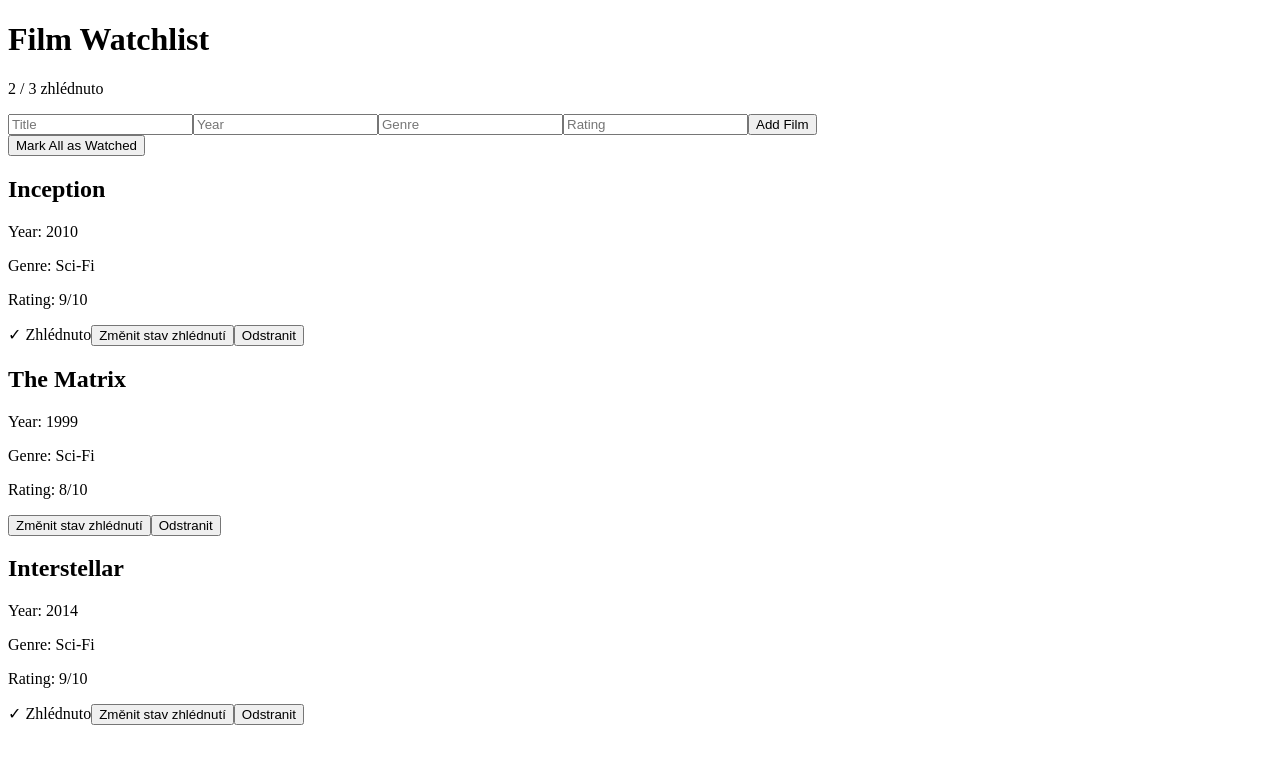
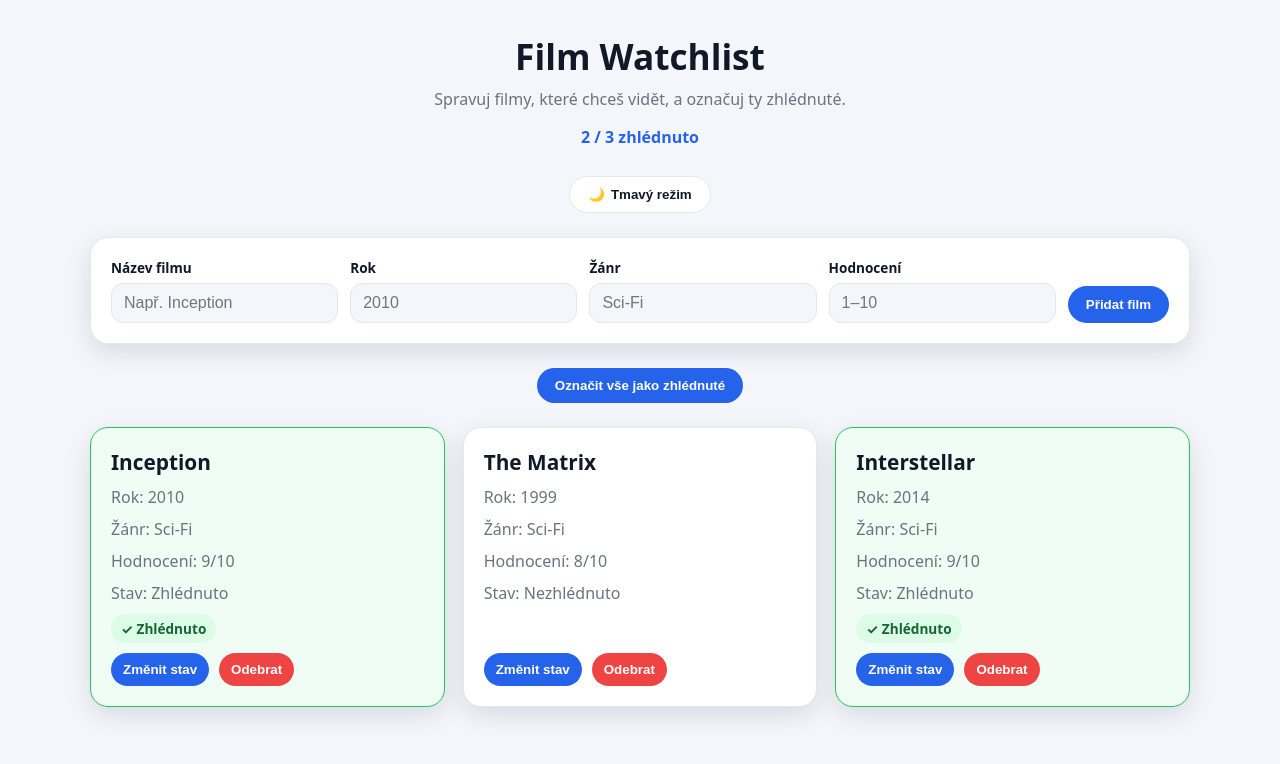
Before and after one commit to seyvv/4IT427_seyv00, a React (Vite) app: page / in a window 1280 px wide. Shown: the top 764 px of the page. Built offline with nearby package versions, Linux system fonts and the light colour scheme.

Commit message:
feat: Úkol 4 - css and styling

```diff
--- a/package.json
+++ b/package.json
@@ -12,7 +12,8 @@
   "dependencies": {
     "@tanstack/react-query": "^5.100.11",
     "react": "^19.2.6",
-    "react-dom": "^19.2.6"
+    "react-dom": "^19.2.6",
+    "react-router-dom": "^7.15.1"
   },
   "devDependencies": {
     "@eslint/js": "^10.0.1",
--- /dev/null
+++ b/src/App.module.css
@@ -0,0 +1,99 @@
+.app {
+    min-height: 100vh;
+    padding: 32px 20px;
+    background: var(--color-bg);
+    color: var(--color-text);
+}
+
+.container {
+    max-width: 1100px;
+    margin: 0 auto;
+}
+
+.header {
+    margin-bottom: 24px;
+    text-align: center;
+}
+
+.title {
+    margin: 0;
+    font-size: 2.2rem;
+    color: var(--color-text);
+}
+
+.subtitle {
+    margin-top: 8px;
+    color: var(--color-text-muted);
+}
+
+.stats {
+    margin-top: 12px;
+    font-weight: 600;
+    color: var(--color-primary);
+}
+
+.actions {
+    display: flex;
+    justify-content: center;
+    gap: 12px;
+    margin: 24px 0;
+}
+
+.primaryButton,
+.secondaryButton {
+    border: none;
+    border-radius: 999px;
+    padding: 10px 18px;
+    font-weight: 600;
+    cursor: pointer;
+    transition: background 0.2s ease, transform 0.2s ease, border-color 0.2s ease;
+}
+
+.primaryButton {
+    background: var(--color-primary);
+    color: white;
+}
+
+.primaryButton:hover {
+    background: var(--color-primary-hover);
+    transform: translateY(-2px);
+}
+
+.secondaryButton {
+    display: inline-flex;
+    align-items: center;
+    justify-content: center;
+    margin-top: 12px;
+    border: 1px solid var(--color-border);
+    background: var(--color-surface);
+    color: var(--color-text);
+}
+
+.secondaryButton:hover {
+    border-color: var(--color-primary);
+    transform: translateY(-2px);
+}
+
+.grid {
+    display: grid;
+    grid-template-columns: repeat(auto-fill, minmax(280px, 1fr));
+    gap: 18px;
+}
+
+.themeIcon {
+    margin-right: 6px;
+}
+
+@media (max-width: 600px) {
+    .app {
+        padding: 20px 12px;
+    }
+
+    .title {
+        font-size: 1.7rem;
+    }
+
+    .grid {
+        grid-template-columns: 1fr;
+    }
+}
--- a/src/App.tsx
+++ b/src/App.tsx
@@ -1,10 +1,15 @@
+/* Stylingová metoda: CSS Modules */
+import styles from "./App.module.css";
+
 import FilmCard from "./components/FilmCard";
 import { useWatchlist } from "./context/WatchlistContext";
 import { AddFilmForm } from "./components/AddFilmForm";
-import { useEffect } from "react";
+import { useEffect, useState } from "react";
 
 function App() {
   const { films, handleToggleWatched, removeFilm, markAllAsWatched } = useWatchlist();
+
+  const [isDarkMode, setIsDarkMode] = useState(false);
 
   const watchedCount = films.filter((film) => film.watched).length;
   const totalCount = films.length;
@@ -13,18 +18,49 @@
     document.title = `Watchlist ${watchedCount} / ${totalCount} zhlédnuto`;
   }, [films]);
 
+  const toggleDarkMode = () => {
+    document.documentElement.classList.toggle("dark");
+    setIsDarkMode((prev) => !prev);
+  };
+
   return (
-    <>
-      <h1>Film Watchlist</h1>
-      <p>
+    <main className={styles.app}>
+      <div className={styles.container}>
+        <header className={styles.header}>
+          <h1 className={styles.title}>Film Watchlist</h1>
+          <p className={styles.subtitle}>
+            Spravuj filmy, které chceš vidět, a označuj ty zhlédnuté.
+          </p>
+          <p className={styles.stats}>
             {watchedCount} / {totalCount} zhlédnuto
           </p>
 
+          <button
+            className={styles.secondaryButton}
+            onClick={toggleDarkMode}
+          >
+            <span className={styles.themeIcon} aria-hidden="true">
+              {isDarkMode ? "☀️" : "🌙"}
+            </span>
+
+            {isDarkMode ? "Světlý režim" : "Tmavý režim"}
+          </button>
+
+
+        </header>
+
         <AddFilmForm />
 
-      <button onClick={markAllAsWatched}>Mark All as Watched</button>
+        <div className={styles.actions}>
+          <button
+            className={styles.primaryButton}
+            onClick={markAllAsWatched}
+          >
+            Označit vše jako zhlédnuté
+          </button>
+        </div>
 
-      <div>
+        <div className={styles.grid}>
           {films.map((film) => (
             <FilmCard
               key={film.id}
@@ -39,8 +75,8 @@
             />
           ))}
         </div>
-
-    </>
+      </div>
+    </main>
   );
 }
 
--- /dev/null
+++ b/src/components/AddFilmForm.module.css
@@ -0,0 +1,80 @@
+.form {
+    display: grid;
+    grid-template-columns: repeat(4, 1fr) auto;
+    gap: 12px;
+    align-items: end;
+    margin: 24px 0;
+    padding: 20px;
+    border: 1px solid var(--color-border);
+    border-radius: 18px;
+    background: var(--color-surface);
+    box-shadow: 0 8px 24px rgba(15, 23, 42, 0.12);
+}
+
+.field {
+    display: flex;
+    flex-direction: column;
+    gap: 6px;
+}
+
+.label {
+    font-size: 0.85rem;
+    font-weight: 700;
+    color: var(--color-text);
+}
+
+.input {
+    width: 100%;
+    box-sizing: border-box;
+    border: 1px solid var(--color-border);
+    border-radius: 12px;
+    padding: 10px 12px;
+    font-size: 1rem;
+    color: var(--color-text);
+    background: var(--color-bg);
+    outline: none;
+    transition: border-color 0.2s ease, box-shadow 0.2s ease;
+}
+
+.input:focus {
+    border-color: var(--color-primary);
+    box-shadow: 0 0 0 3px rgba(37, 99, 235, 0.15);
+}
+
+.button {
+    border: none;
+    border-radius: 999px;
+    padding: 11px 18px;
+    background: var(--color-primary);
+    color: white;
+    font-weight: 700;
+    cursor: pointer;
+    white-space: nowrap;
+    transition: background 0.2s ease, transform 0.2s ease;
+}
+
+.button:hover {
+    background: var(--color-primary-hover);
+    transform: translateY(-2px);
+}
+
+@media (max-width: 900px) {
+    .form {
+        grid-template-columns: repeat(2, 1fr);
+    }
+
+    .button {
+        grid-column: 1 / -1;
+    }
+}
+
+@media (max-width: 600px) {
+    .form {
+        grid-template-columns: 1fr;
+        padding: 16px;
+    }
+
+    .button {
+        width: 100%;
+    }
+}
--- a/src/components/AddFilmForm.tsx
+++ b/src/components/AddFilmForm.tsx
@@ -1,5 +1,6 @@
 import { useWatchlist } from "../context/WatchlistContext";
 import { useState } from "react";
+import styles from "./AddFilmForm.module.css";
 
 export function AddFilmForm() {
     const { addFilm } = useWatchlist();
@@ -20,35 +21,55 @@
     };
 
     return (
-        <form onSubmit={handleSubmit}>
+        <form className={styles.form} onSubmit={handleSubmit}>
+            <label className={styles.field}>
+                <span className={styles.label}>Název filmu</span>
                 <input
+                    className={styles.input}
                     type="text"
-                placeholder="Title"
+                    placeholder="Např. Inception"
                     value={title}
                     onChange={(e) => setTitle(e.target.value)}
                 />
+            </label>
+
+            <label className={styles.field}>
+                <span className={styles.label}>Rok</span>
                 <input
+                    className={styles.input}
                     type="number"
-                placeholder="Year"
+                    placeholder="2010"
                     value={year}
                     onChange={(e) => setYear(e.target.value)}
                 />
+            </label>
+
+            <label className={styles.field}>
+                <span className={styles.label}>Žánr</span>
                 <input
+                    className={styles.input}
                     type="text"
-                placeholder="Genre"
+                    placeholder="Sci-Fi"
                     value={genre}
                     onChange={(e) => setGenre(e.target.value)}
                 />
+            </label>
+
+            <label className={styles.field}>
+                <span className={styles.label}>Hodnocení</span>
                 <input
+                    className={styles.input}
                     type="number"
-                placeholder="Rating"
+                    placeholder="1–10"
+                    min="1"
+                    max="10"
                     value={rating}
                     onChange={(e) => setRating(e.target.value)}
                 />
-            <button
-                type="submit"
-            >
-                Add Film
+            </label>
+
+            <button className={styles.button} type="submit">
+                Přidat film
             </button>
         </form>
     );
--- /dev/null
+++ b/src/components/FilmCard.module.css
@@ -0,0 +1,74 @@
+.card {
+    display: flex;
+    flex-direction: column;
+    gap: 10px;
+    min-height: 240px;
+    padding: 20px;
+    border: 1px solid var(--color-border);
+    border-radius: 18px;
+    background: var(--color-surface);
+    box-shadow: 0 8px 24px rgba(15, 23, 42, 0.12);
+    transition: transform 0.2s ease, box-shadow 0.2s ease, border-color 0.2s ease;
+}
+
+.card:hover {
+    transform: translateY(-4px);
+    border-color: var(--color-primary);
+    box-shadow: 0 14px 32px rgba(15, 23, 42, 0.2);
+}
+
+.watched {
+    border-color: var(--color-success);
+    background: var(--color-surface-muted);
+}
+
+.title {
+    margin: 0;
+    font-size: 1.3rem;
+    color: var(--color-text);
+}
+
+.meta {
+    margin: 0;
+    color: var(--color-text-muted);
+}
+
+.badge {
+    width: fit-content;
+    border-radius: 999px;
+    padding: 5px 10px;
+    background: var(--color-success-bg);
+    color: var(--color-success-text);
+    font-size: 0.85rem;
+    font-weight: 700;
+}
+
+.actions {
+    display: flex;
+    gap: 10px;
+    margin-top: auto;
+}
+
+.button {
+    border: none;
+    border-radius: 999px;
+    padding: 9px 12px;
+    background: var(--color-primary);
+    color: white;
+    font-weight: 600;
+    cursor: pointer;
+    transition: background 0.2s ease, transform 0.2s ease;
+}
+
+.button:hover {
+    background: var(--color-primary-hover);
+    transform: translateY(-1px);
+}
+
+.removeButton {
+    background: var(--color-danger);
+}
+
+.removeButton:hover {
+    background: var(--color-danger-hover);
+}
--- a/src/components/FilmCard.tsx
+++ b/src/components/FilmCard.tsx
@@ -1,3 +1,5 @@
+import styles from "./FilmCard.module.css";
+
 interface FilmCardProps {
     id: string;
     title: string;
@@ -11,15 +13,34 @@
 
 function FilmCard({ id, title, year, genre, rating, watched, onToggleWatched, onRemove }: FilmCardProps) {
     return (
-        <div className="film-card">
-            <h2>{title}</h2>
-            <p>Year: {year}</p>
-            <p>Genre: {genre}</p>
-            <p>Rating: {rating}/10</p>
-            {watched && <span className="badge">✓ Zhlédnuto</span>}
-            <button onClick={() => onToggleWatched(id)}>Změnit stav zhlédnutí</button>
-            <button onClick={() => onRemove(id)}>Odstranit</button>
-        </div>
+        <article className={`${styles.card} ${watched ? styles.watched : ""}`}>
+            <h2 className={styles.title}>{title}</h2>
+
+            <p className={styles.meta}>Rok: {year}</p>
+            <p className={styles.meta}>Žánr: {genre}</p>
+            <p className={styles.meta}>Hodnocení: {rating}/10</p>
+            <p className={styles.meta}>
+                Stav: {watched ? "Zhlédnuto" : "Nezhlédnuto"}
+            </p>
+
+            {watched && <span className={styles.badge}>✓ Zhlédnuto</span>}
+
+            <div className={styles.actions}>
+                <button
+                    className={styles.button}
+                    onClick={() => onToggleWatched(id)}
+                >
+                    Změnit stav
+                </button>
+
+                <button
+                    className={`${styles.button} ${styles.removeButton}`}
+                    onClick={() => onRemove(id)}
+                >
+                    Odebrat
+                </button>
+            </div>
+        </article>
     );
 }
 
--- /dev/null
+++ b/src/index.css
@@ -0,0 +1,43 @@
+:root {
+    font-family: system-ui, -apple-system, BlinkMacSystemFont, "Segoe UI", sans-serif;
+
+    --color-bg: #f4f6fb;
+    --color-surface: #ffffff;
+    --color-surface-muted: #f0fdf4;
+    --color-text: #111827;
+    --color-text-muted: #6b7280;
+    --color-border: #e5e7eb;
+    --color-primary: #2563eb;
+    --color-primary-hover: #1d4ed8;
+    --color-danger: #ef4444;
+    --color-danger-hover: #dc2626;
+    --color-success: #22c55e;
+    --color-success-bg: #dcfce7;
+    --color-success-text: #166534;
+}
+
+.dark {
+    --color-bg: #0f172a;
+    --color-surface: #1e293b;
+    --color-surface-muted: #102a1c;
+    --color-text: #f8fafc;
+    --color-text-muted: #cbd5e1;
+    --color-border: #334155;
+    --color-primary: #60a5fa;
+    --color-primary-hover: #3b82f6;
+    --color-danger: #f87171;
+    --color-danger-hover: #ef4444;
+    --color-success: #4ade80;
+    --color-success-bg: #14532d;
+    --color-success-text: #bbf7d0;
+}
+
+* {
+    box-sizing: border-box;
+}
+
+body {
+    margin: 0;
+    background: var(--color-bg);
+    color: var(--color-text);
+}
--- a/src/main.tsx
+++ b/src/main.tsx
@@ -2,6 +2,7 @@
 import { createRoot } from 'react-dom/client'
 import App from './App.tsx'
 import { WatchlistProvider } from './context/WatchlistContext.tsx'
+import "./index.css";
 
 createRoot(document.getElementById('root')!).render(
   <StrictMode>
```
Also changed, not shown: 1 other file (tests, documents, lock files or other folders). Lines whose indentation alone changed are shown as unchanged.
